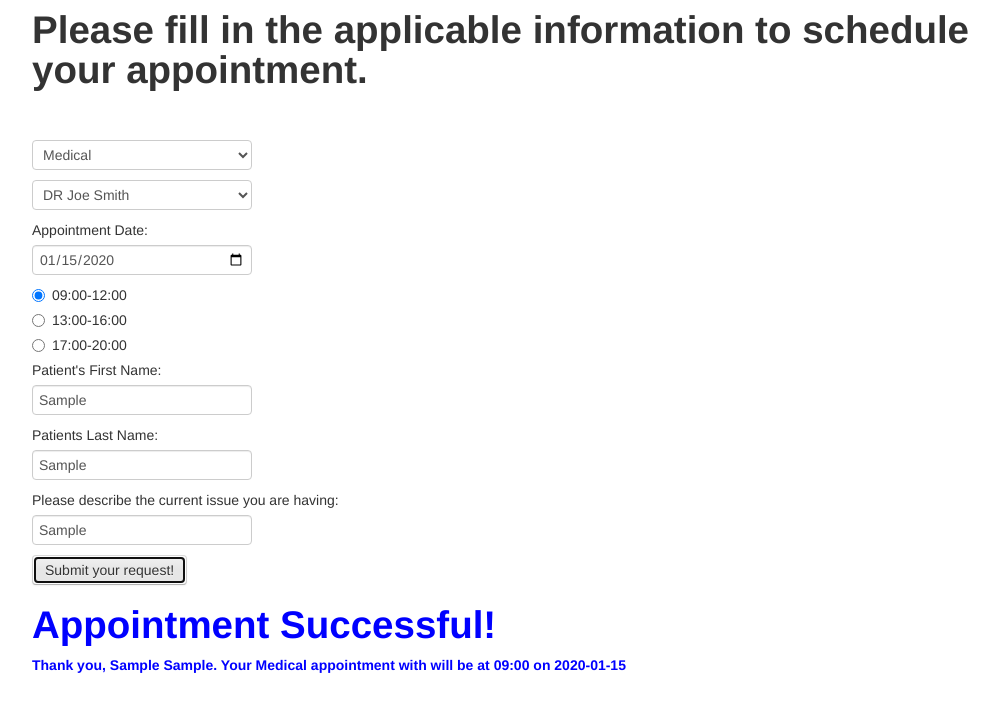
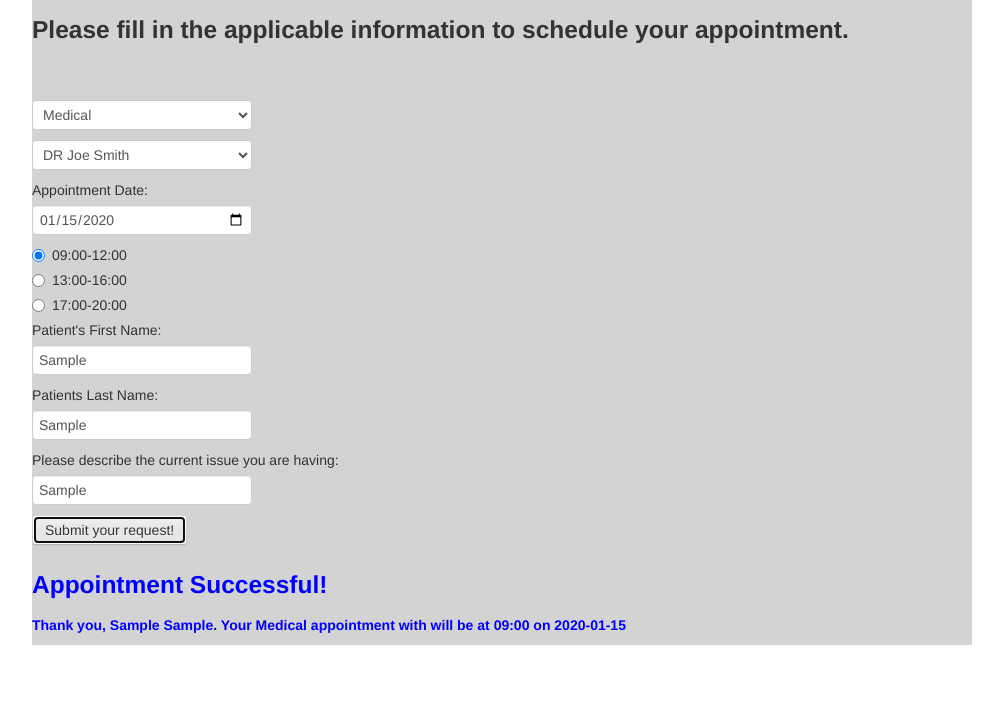
Before and after one commit to NavyET2/appt, a plain HTML site: page index.html in a window 1280 px wide. Both pictures are taken after typing "2020-01-15", "Sample", "Sample", "Sample" into the empty fields and a click on the button "Submit your request!". Shown: the whole page, without its empty margins (138-1141 px from the left). Drawn offline with Linux system fonts and the light colour scheme.

Commit message:
Added CSS Elements

```diff
--- a/css/styles.css
+++ b/css/styles.css
@@ -3,3 +3,7 @@
   color: blue;
   font-weight: bolder;
 }
+
+.container {
+  background-color: lightgray
+}
--- a/index.html
+++ b/index.html
@@ -9,7 +9,7 @@
   </head>
   <body>
     <div class="container">
-      <h1>Please fill in the applicable information to schedule your appointment.</h1>
+      <h3>Please fill in the applicable information to schedule your appointment.</h3>
       <br><br>
       <div id="blanks">
         <form>
@@ -65,7 +65,7 @@
         </form>
       </div>
       <div id="confirmation">
-        <h1>Appointment Successful!</h1>
+        <h3>Appointment Successful!</h3>
         <p>Thank you, <span class="firstName"></span> <span class="lastName"></span>. Your <span class="apptType"> </span> appointment with <span class="employeeId"></span> will be at <span class="apptTime"></span> on <span class="apptDate"></span> </p>
       </div>
     </div>
```
